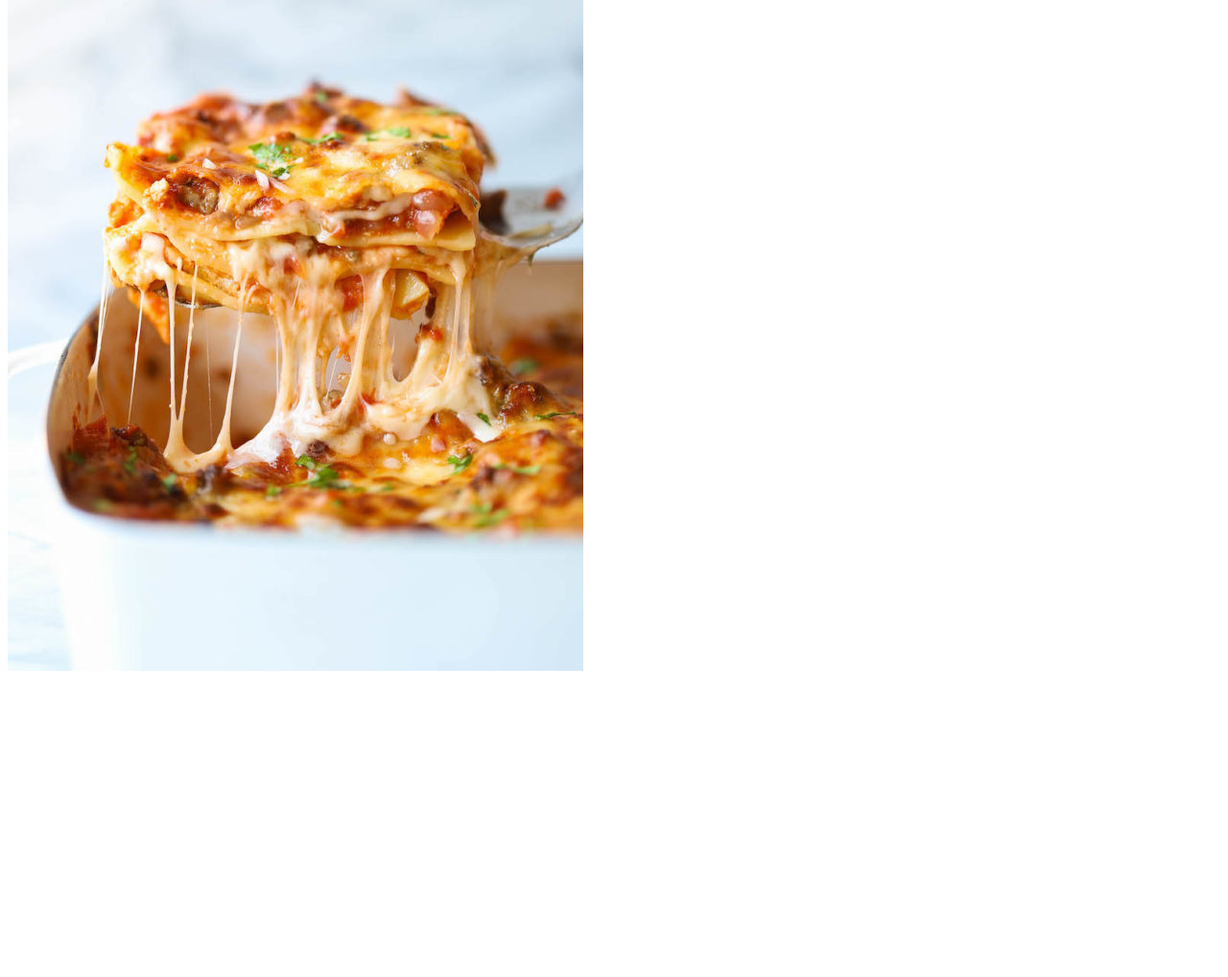
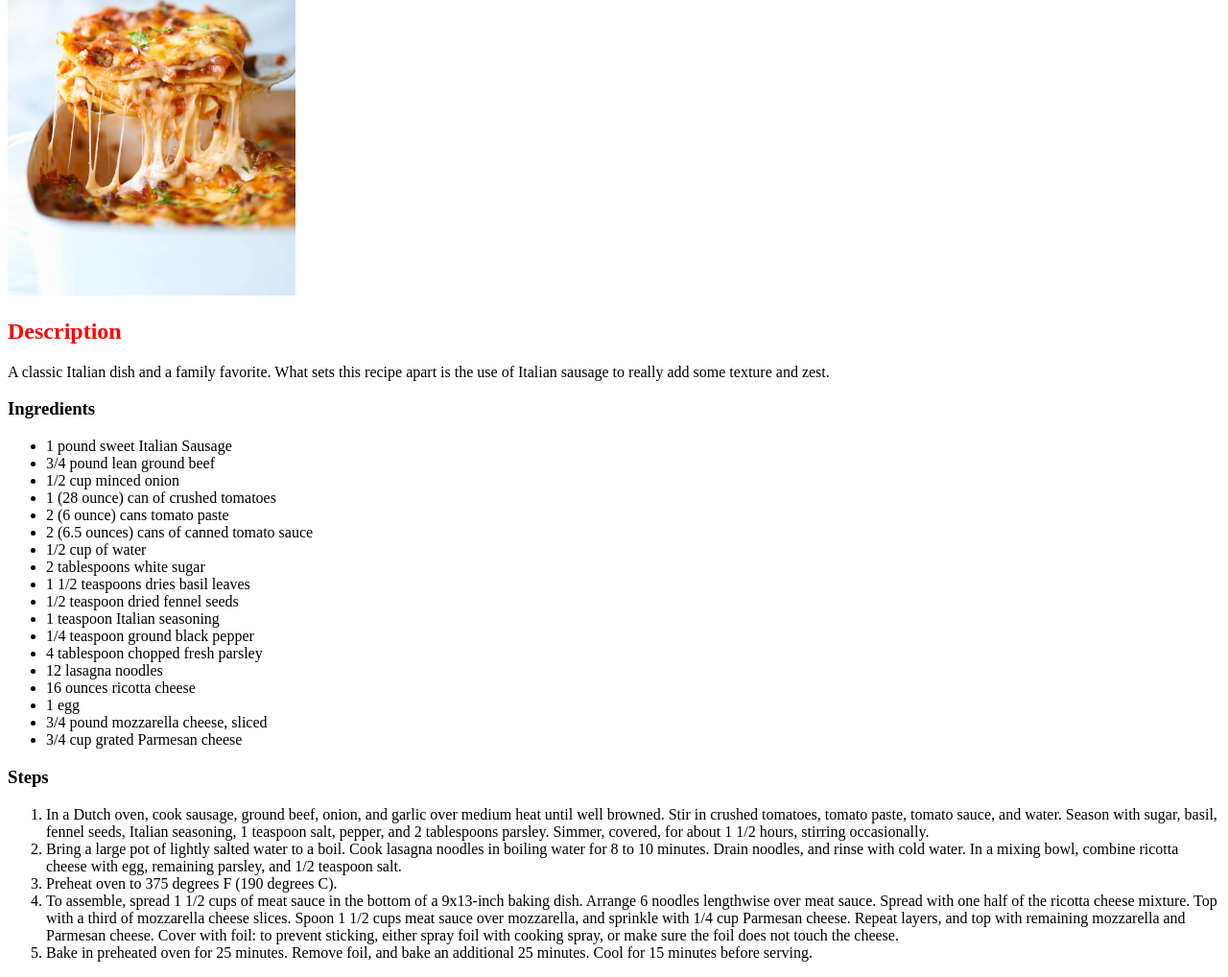
Before and after one commit to JoRiLum/odin-recipes, a plain HTML site: page recipes/lasanga.html in a window 1280 px wide. Shown: the part 222-1240 px from the top of the page at 96% size. Before the commit the page ends 951 px from the top, so only its background shows below. Drawn offline with Linux system fonts and the light colour scheme.

Commit message:
rough draft of lasanga page completed

```diff
--- a/recipes/lasanga.html
+++ b/recipes/lasanga.html
@@ -5,7 +5,44 @@
   </head>
 
   <body>
-    <h1><img src="../images/lasanga.jpg" alt="Plate of Lasanga"/></h1>
+    <h1>Lasanga</h1>
+      <img
+        src="../images/lasanga.jpg"
+        alt="Plate of Lasanga"
+        width="300"
+
+      />
+    <h2 style="color:red;">Description</h2>
+      <p>A classic Italian dish and a family favorite. What sets this recipe apart is the use of Italian sausage to really add some texture and zest.</p>
+      <h3>Ingredients</h3>
+      <ul>
+        <li>1 pound sweet Italian Sausage</li>
+        <li>3/4 pound lean ground beef</li>
+        <li>1/2 cup minced onion</li>
+        <li>1 (28 ounce) can of crushed tomatoes</li>
+        <li>2 (6 ounce) cans tomato paste</li>
+        <li>2 (6.5 ounces) cans of canned tomato sauce</li>
+        <li>1/2 cup of water</li>
+        <li>2 tablespoons white sugar</li>
+        <li>1 1/2 teaspoons dries basil leaves</li>
+        <li>1/2 teaspoon dried fennel seeds</li>
+        <li>1 teaspoon Italian seasoning</li>
+        <li>1/4 teaspoon ground black pepper</li>
+        <li>4 tablespoon chopped fresh parsley</li>
+        <li>12 lasagna noodles</li>
+        <li>16 ounces ricotta cheese</li>
+        <li>1 egg</li>
+        <li>3/4 pound mozzarella cheese, sliced</li>
+        <li>3/4 cup grated Parmesan cheese</li>
+        </ul>
+      <h3>Steps</h3>
+        <ol>
+          <li>In a Dutch oven, cook sausage, ground beef, onion, and garlic over medium heat until well browned. Stir in crushed tomatoes, tomato paste, tomato sauce, and water. Season with sugar, basil, fennel seeds, Italian seasoning, 1 teaspoon salt, pepper, and 2 tablespoons parsley. Simmer, covered, for about 1 1/2 hours, stirring occasionally.</li>
+          <li>Bring a large pot of lightly salted water to a boil. Cook lasagna noodles in boiling water for 8 to 10 minutes. Drain noodles, and rinse with cold water. In a mixing bowl, combine ricotta cheese with egg, remaining parsley, and 1/2 teaspoon salt.</li>
+          <li>Preheat oven to 375 degrees F (190 degrees C).</li>
+          <li>To assemble, spread 1 1/2 cups of meat sauce in the bottom of a 9x13-inch baking dish. Arrange 6 noodles lengthwise over meat sauce. Spread with one half of the ricotta cheese mixture. Top with a third of mozzarella cheese slices. Spoon 1 1/2 cups meat sauce over mozzarella, and sprinkle with 1/4 cup Parmesan cheese. Repeat layers, and top with remaining mozzarella and Parmesan cheese. Cover with foil: to prevent sticking, either spray foil with cooking spray, or make sure the foil does not touch the cheese.</li>
+          <li>Bake in preheated oven for 25 minutes. Remove foil, and bake an additional 25 minutes. Cool for 15 minutes before serving.</li>
+          </ol>
   </body>
 
 
```
